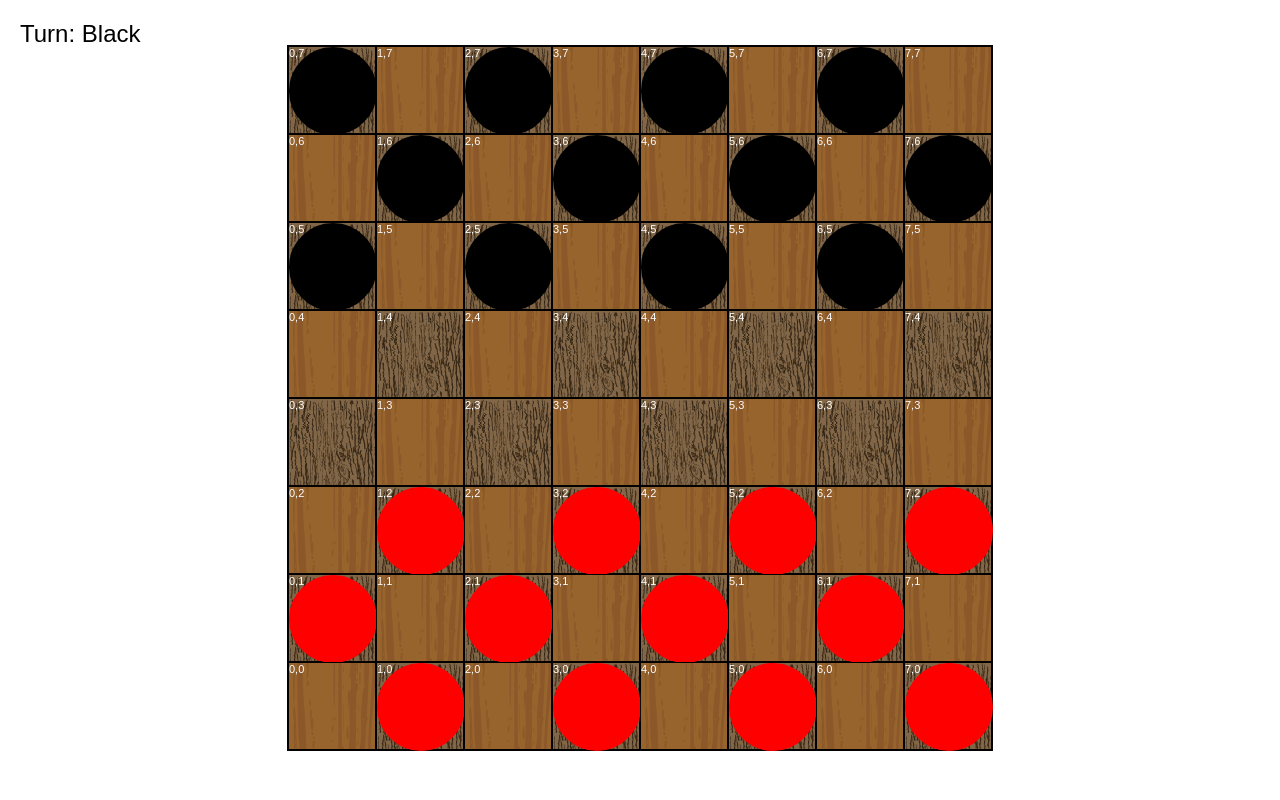
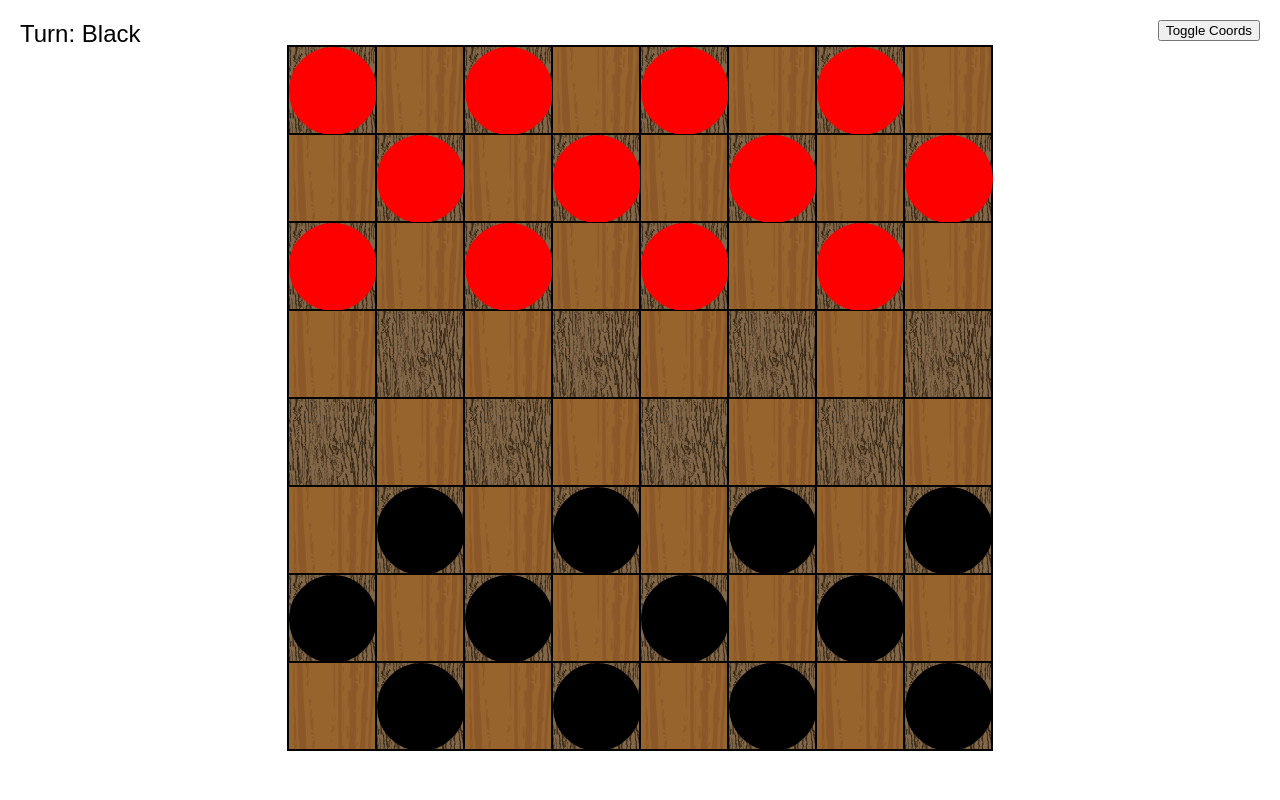
Before and after one commit to brettalanmeyer/checkers, a Flask app: page / in a window 1280 px wide. Run offline with Flask 2, Linux system fonts and the light colour scheme.

Commit message:
Reversed red and black. Double jumps. Force a jump to only allow additional jumps and not able to select another checker.

```diff
--- a/checkers/static/all.css
+++ b/checkers/static/all.css
@@ -43,8 +43,8 @@ html, body {
 	border: solid 1px #000;
 	float: left;
 	background: url("wood-dark.svg");
-	background-size: 100px 100px;
-
+	background-size: 120% 120%;
+	background-position: center center;
 	color: white;
 	font-family: arial;
 	font-size: 11px;
@@ -129,3 +129,14 @@ html, body {
 .turn .value::first-letter {
 	text-transform: capitalize;
 }
+
+.coords {
+	float: left;
+	display: none;
+}
+.coords-toggle {
+	position: absolute;
+	top: 20px;
+	right: 20px;
+	cursor: pointer;
+}
--- a/checkers/templates/main/index.html
+++ b/checkers/templates/main/index.html
@@ -11,6 +11,8 @@
 
 	</head>
 	<body>
+
+		<button class="coords-toggle">Toggle Coords</button>
 
 		<div class="turn">
 			<span class="label">Turn:</span>
@@ -27,14 +29,14 @@
 						{% for x in range(0, 8) %}
 
 							<div class="square" data-x="{{ x }}" data-y="{{ y }}">
-								<span style="float: left;">{{ x }},{{ y }}</span>
+								<span class="coords">{{ x }},{{ y }}</span>
 
 								{% if y != 3 and y != 4 %}
 
 									{% if y < 3 %}
+										{% set class = "black" %}
+									{% else %}
 										{% set class = "red" %}
-									{% else %}
-										{% set class = "black" %}
 									{% endif %}
 
 
```
Also changed, not shown: checkers/static/all.js.
